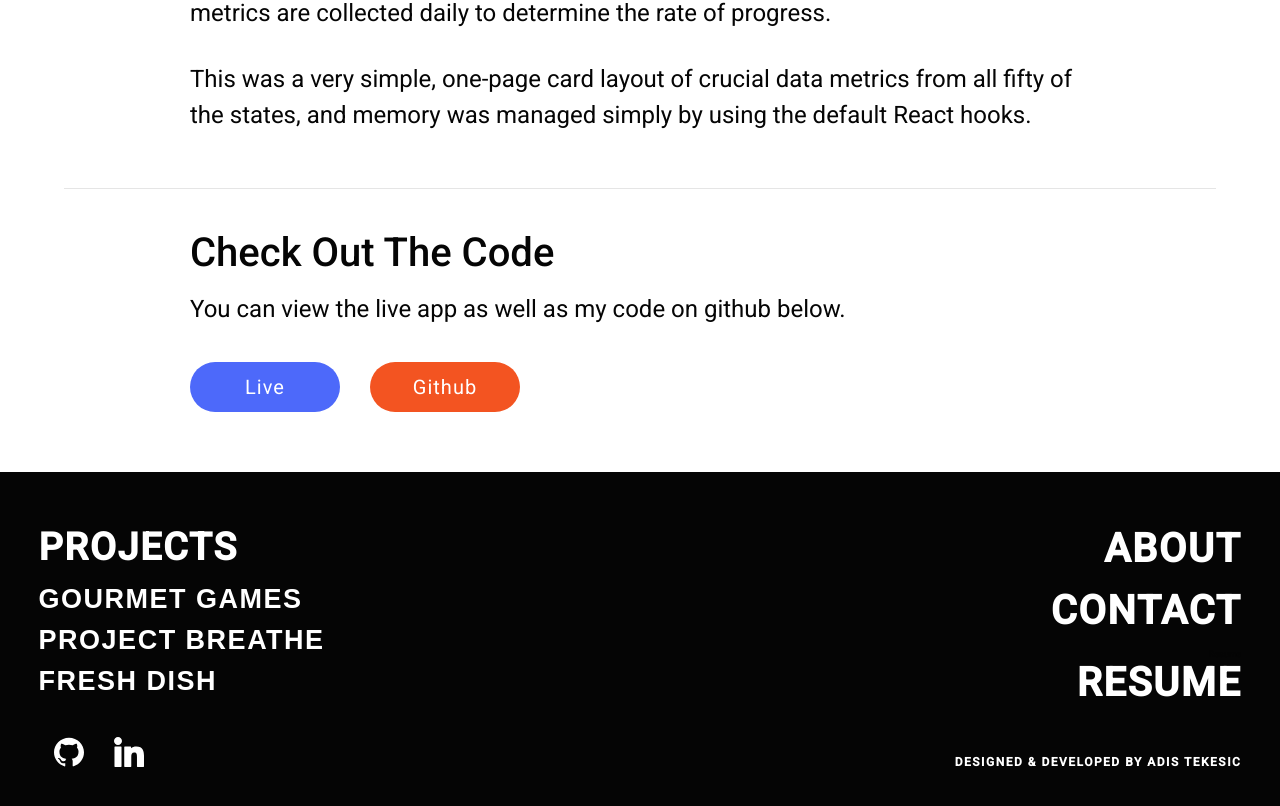
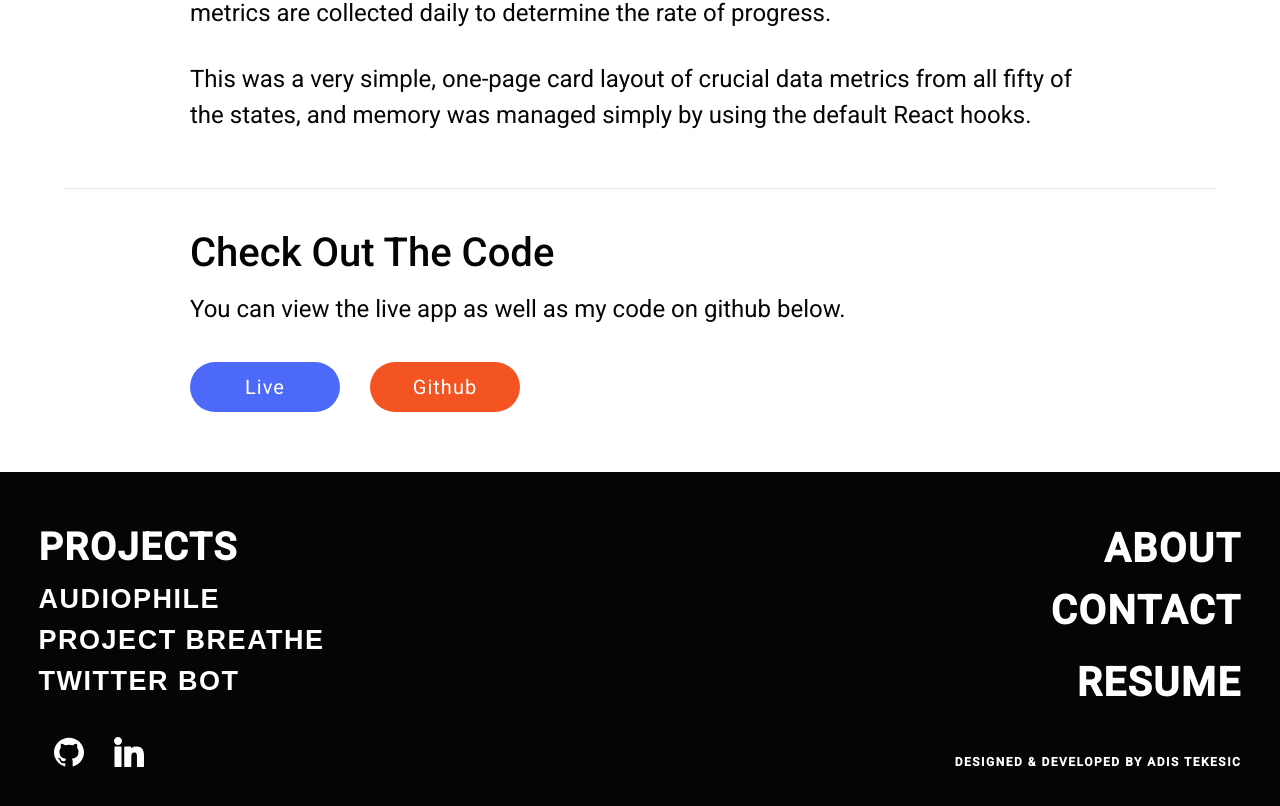
Before and after one commit to adis-tek/adis-tekesic-portfolio-site, a React (Create React App) app: page /instagram-scraper in a window 1280 px wide. Shown: the part 1465-2271 px from the top of the page. Built offline with nearby package versions, Linux system fonts and the light colour scheme.

Commit message:
updated footer links

```diff
--- a/src/components/ContactBlock.js
+++ b/src/components/ContactBlock.js
@@ -13,9 +13,9 @@ function ContactBlock() {
         <ProjectsContainer>
         <ProjectsHeading>PROJECTS</ProjectsHeading>
             <Projects>
-            <Link to="gourmet-games"><Project>GOURMET GAMES</Project></Link>
+            <Link to="audiophile"><Project>AUDIOPHILE</Project></Link>
             <Link to="project-breathe"><Project>PROJECT BREATHE</Project></Link>
-            <Link to="fresh-dish"><Project>FRESH DISH</Project></Link>
+            <Link to="twitter-bot"><Project>TWITTER BOT</Project></Link>
             </Projects>
         </ProjectsContainer>
         <SocialIcons>
```
